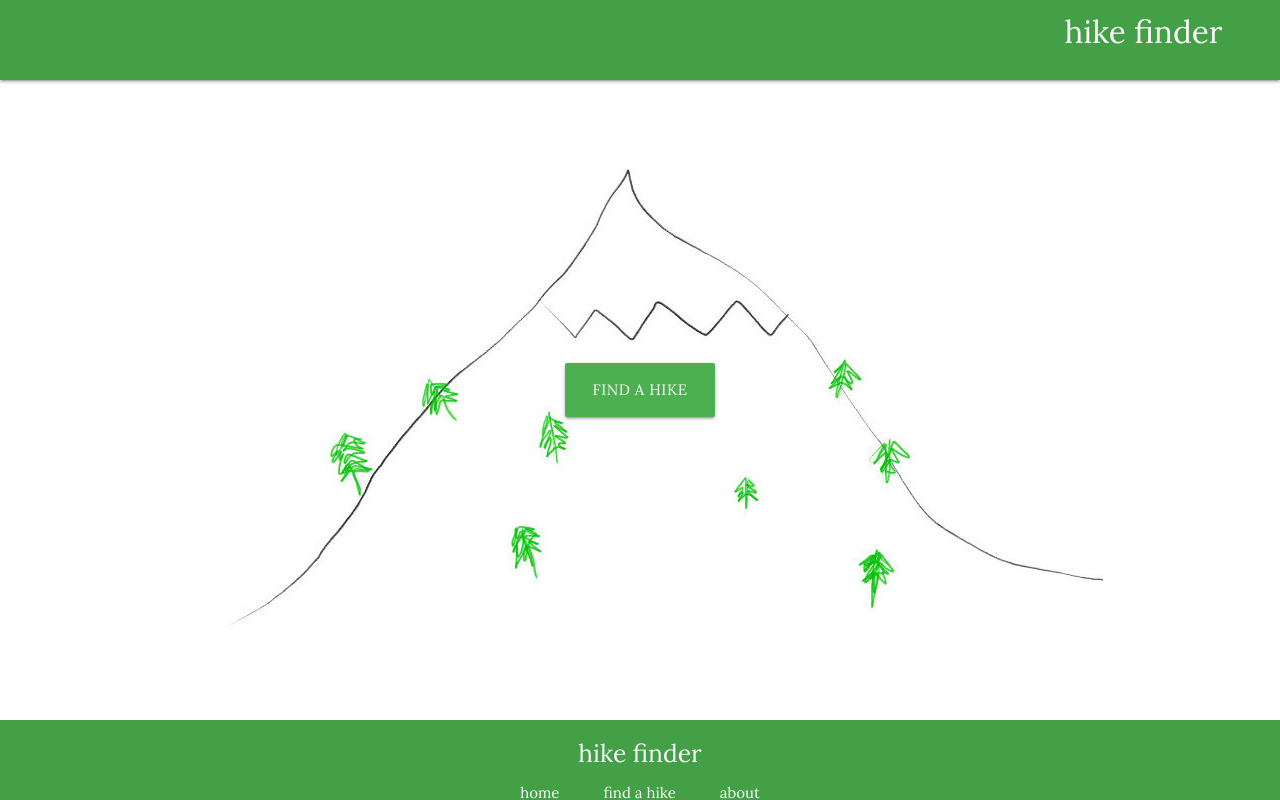
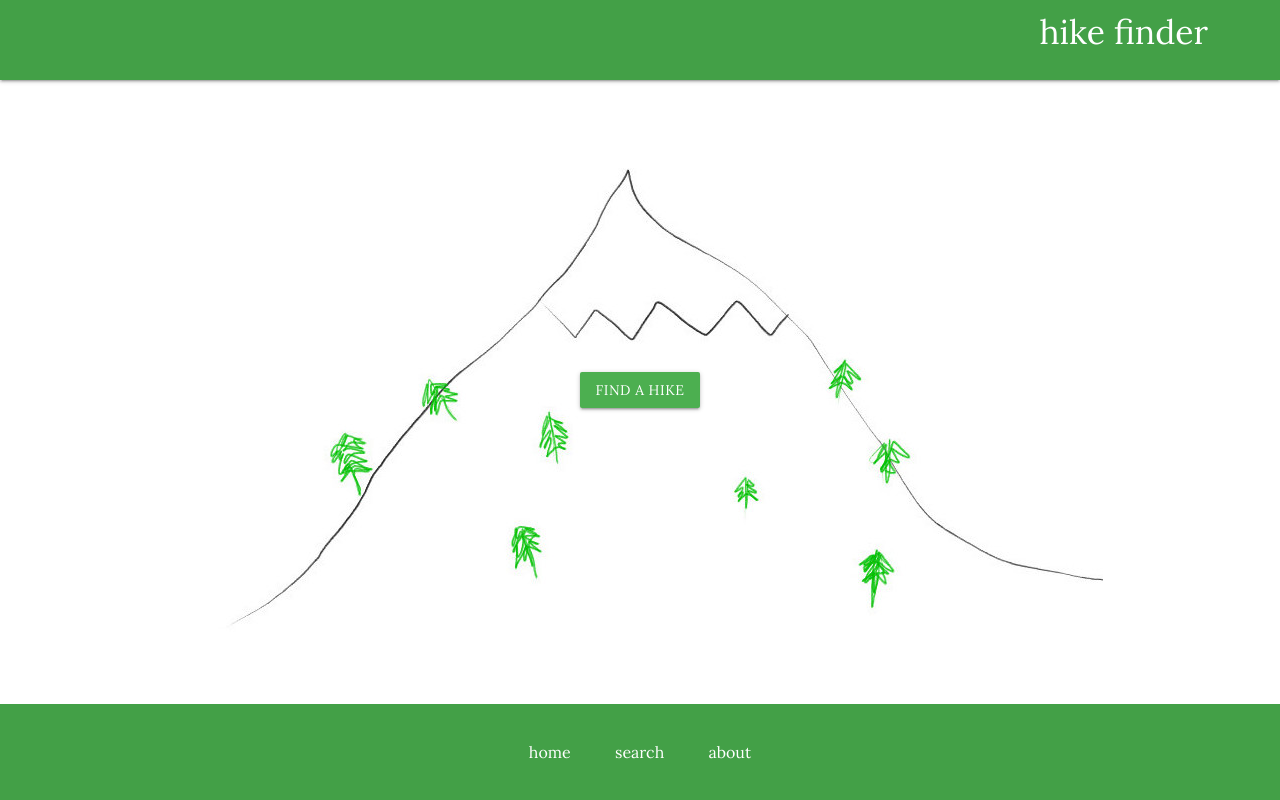
Before and after one commit to mtcrouse/first-project, a plain HTML site: page index.html in a window 1280 px wide. Drawn offline with nearby package versions, Linux system fonts and the light colour scheme.

Commit message:
update styles and footer

```diff
--- a/css/index.css
+++ b/css/index.css
@@ -1,20 +1,18 @@
-header {
-  background-image: url("../pictures/mountains.jpg");
-  background-repeat: no-repeat;
-  justify-content: center;
-  background-position: center;
-  height: 80%;
-}
-
-.menu-item {
-  margin-right: 50px;
-}
+/*This is the css stylesheet for the index html file*/
 
 html, body {
   height: 100%;
   margin: 0;
   padding: 0;
   font-family: 'Lora', serif;
+  font-size: 100%;
+}
+
+header {
+  background-image: url("../pictures/mountains.jpg");
+  background-repeat: no-repeat;
+  background-position: center;
+  height: 80%;
 }
 
 footer {
@@ -22,7 +20,7 @@ footer {
   bottom: 0;
   left: 0;
   right: 0;
-  height: 10%;
+  /*height: 10%;*/
 }
 
 nav {
@@ -33,11 +31,8 @@ ul li {
   display: inline;
   padding-right: 20px;
   padding-left: 20px;
-  padding-top: 0;
-  margin-bottom: 50px;
 }
 
-h5 {
-  padding: 0;
-  margin: 0;
+.menu-item {
+  margin-right: 5%;
 }
--- a/css/search.css
+++ b/css/search.css
@@ -19,10 +19,14 @@ nav {
 
 ul li {
   display: inline;
-  padding-right: 20px;
-  padding-left: 20px;
   padding-top: 0;
-  margin-bottom: 50px;
+  padding-bottom: 0;
+  cursor: pointer;
+}
+
+ul {
+  padding: 0;
+  margin: 0;
 }
 
 h5 {
@@ -31,7 +35,8 @@ h5 {
 }
 
 .menu-item {
-  margin-right: 50px;
+  margin-right: 5%;
+  margin-left: 5%;
 }
 
 #map {
@@ -42,6 +47,17 @@ h5 {
   position: absolute;
 }
 
+#adv-search {
+  font-size: 1.1em;
+  line-height: 25px;
+  cursor: pointer;
+}
+
 #adv-search-heading {
+  padding-top: 25px;
   padding-bottom: 50px;
 }
+
+#adv-search-button-div {
+  margin-top: 50px;
+}
--- a/index.html
+++ b/index.html
@@ -36,7 +36,7 @@
            go outside
           </h1> -->
           <div class="center" id="main-button">
-            <a href="search.html" class="waves-effect waves-light btn-large green center">FIND A HIKE</a>
+            <a href="search.html" class="waves-effect waves-light btn green center">find a hike</a>
           </div>
         </div>
       </div>
@@ -55,12 +55,15 @@
     </main>
 
     <footer class="page-footer green darken-1 white-text">
-            <h5 class="center"><a href="index.html" class="white-text">hike finder</a></h5>
-            <ul class="center">
+      <div class="row">
+        <div class="col s12">
+            <ul class="center-align">
               <li><a href="index.html" class="white-text">home</a></li>
-              <li><a href="search.html" class="white-text">find a hike</a></li>
+              <li><a href="search.html" class="white-text">search</a></li>
               <li><a href="#" class="white-text">about</a></li>
             </ul>
+        </div>
+      </div>
     </footer>
 
     <!--Import jQuery before materialize.js-->
```
Also changed, not shown: search.html (+20 -7 lines).
